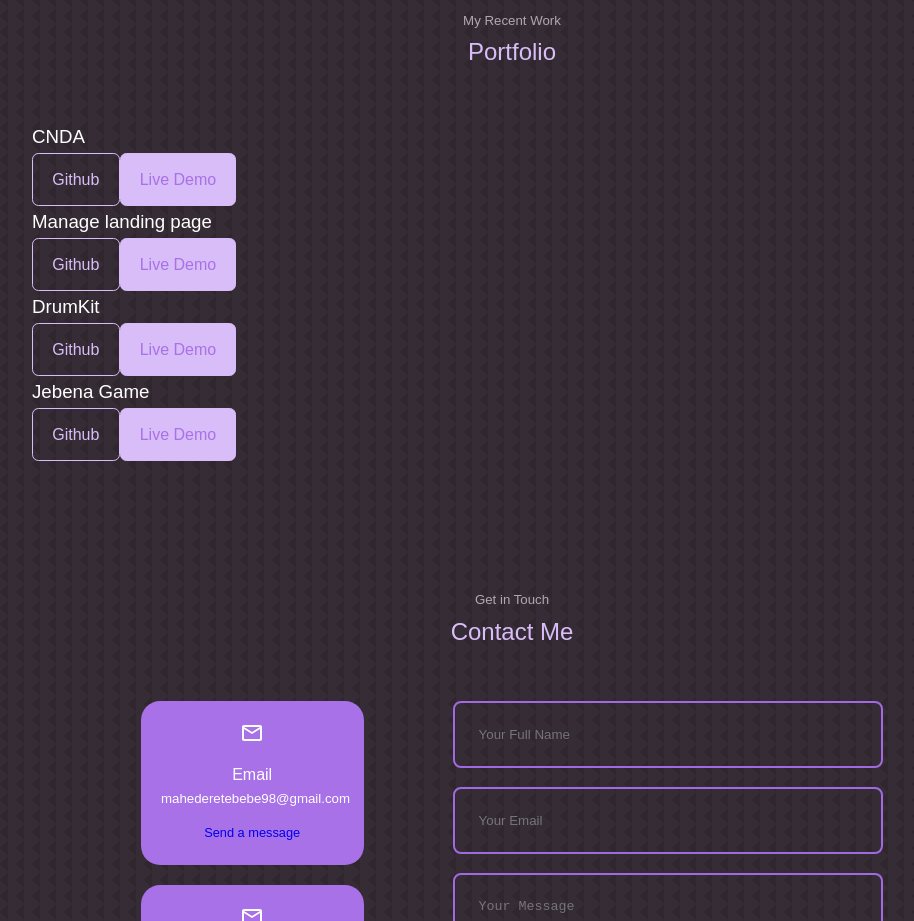
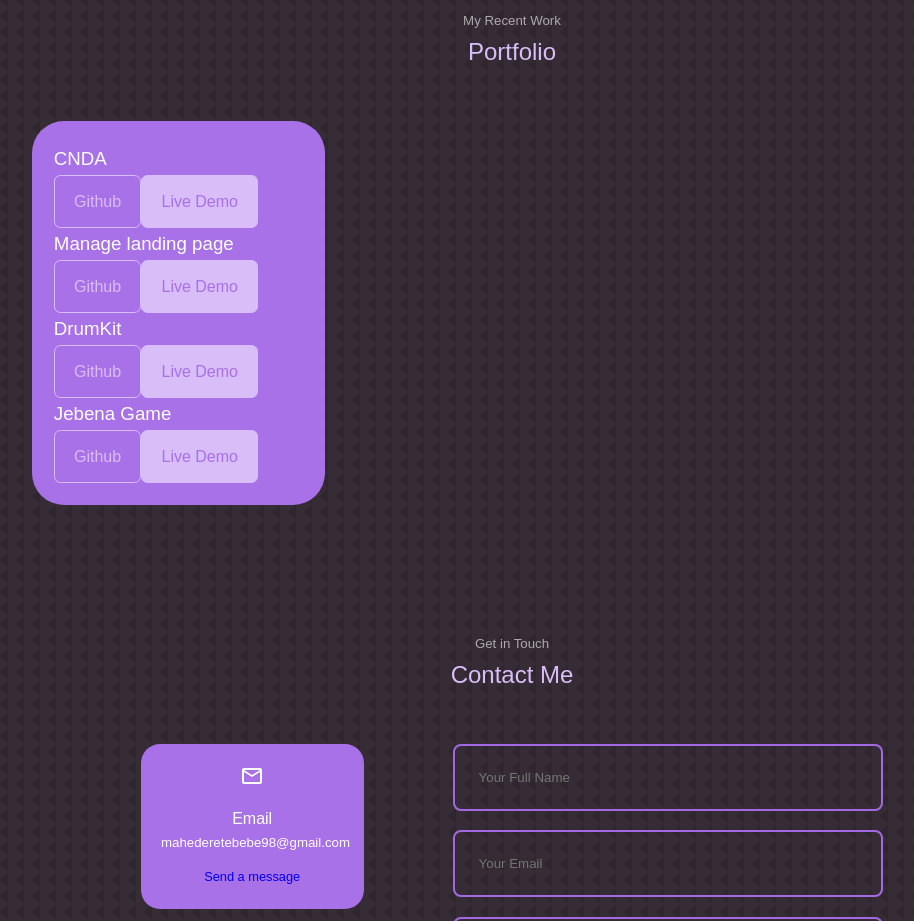
Before and after one commit to Mahedere/Mahedere_Portfolio_react, a React (Create React App) app in the folder react-mahedere-portfolio/: page / in a window 1280 px wide. Shown: the part 1960-2881 px from the top of the page, without its empty margins (128-1042 px from the left). Built offline with nearby package versions, Linux system fonts and the light colour scheme.

Commit message:
Portfolio section completed

```diff
--- a/react-mahedere-portfolio/src/components/Portfolio/portfolio.css
+++ b/react-mahedere-portfolio/src/components/Portfolio/portfolio.css
@@ -1,3 +1,16 @@
 .portfolio_container{
-
+    display: grid;
+    grid-template-columns: repeat(3,1fr);
+    gap: 2.5rem;
 }
+.portfolio_item{
+    background: var(--color-bg-variant);
+    padding: 1.3rem;
+    border-radius: 2rem;
+    border: 1px solid transparent;
+    transition: var(--transition);
+}
+.portfolio_item:hover{
+    border-color: var(--color-primary-variant);
+    background: transparent;
+}
```
